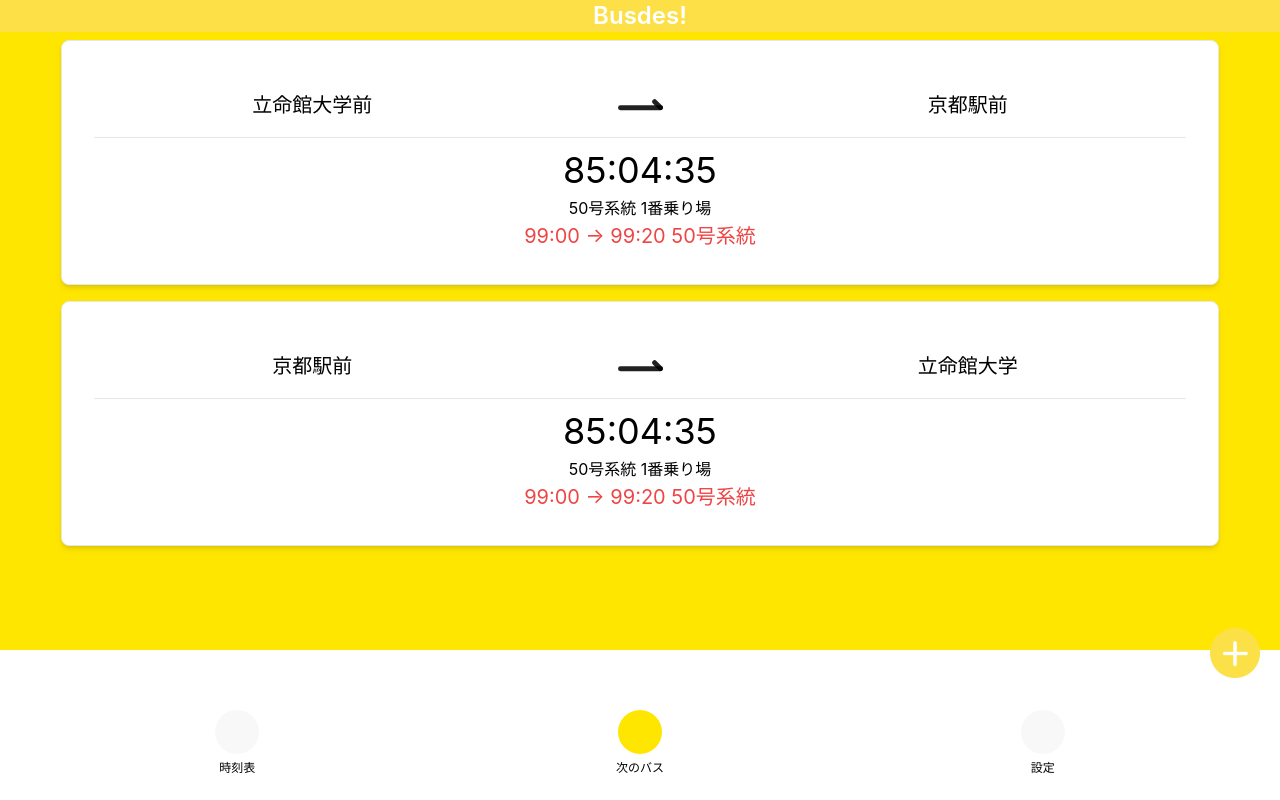
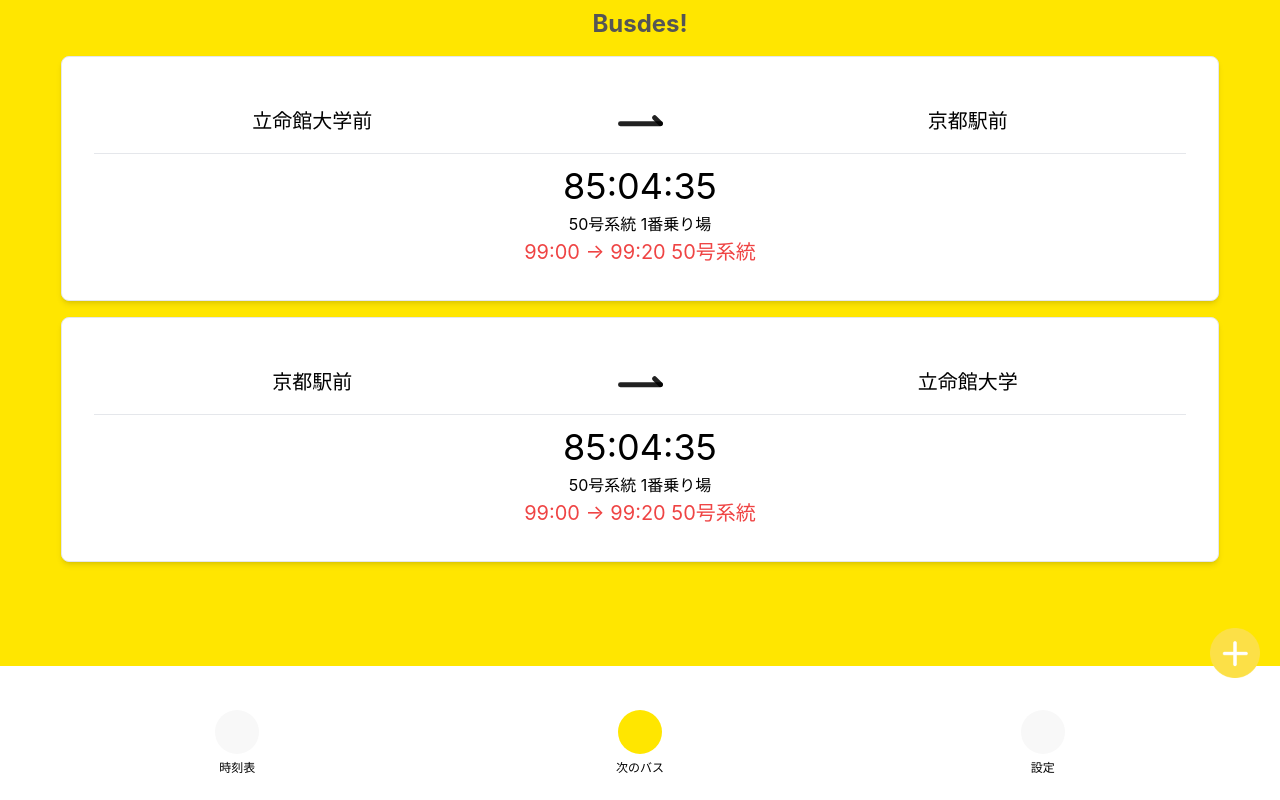
Before and after one commit to Shunkicreate/busdes-kic-web, a React (Create React App) app: page / in a window 1280 px wide. Built offline with nearby package versions, Linux system fonts and the light colour scheme; no server answers.

Commit message:
ヘッダーの色調整

```diff
--- a/src/layout/Header.tsx
+++ b/src/layout/Header.tsx
@@ -1,7 +1,7 @@
 import React from 'react'
 export const Header = () => {
     return (
-        <div className="font-semibold text-2xl text-center text-white bg-yellow-300">
+        <div className="text-2xl text-center text-contentText bg-main p-2 font-bold">
             Busdes!
         </div>
     )
```
